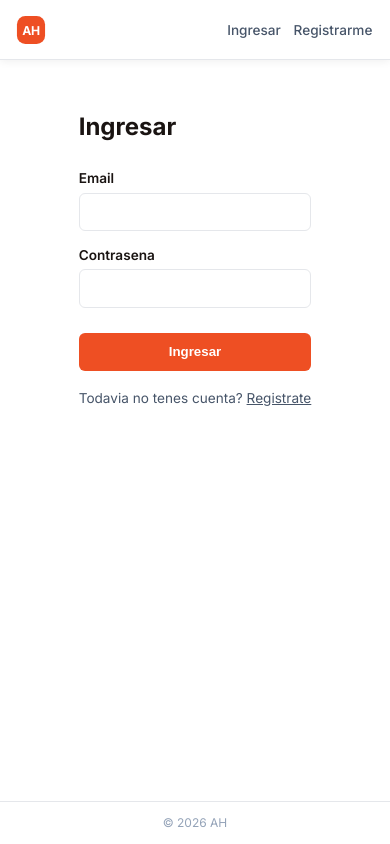
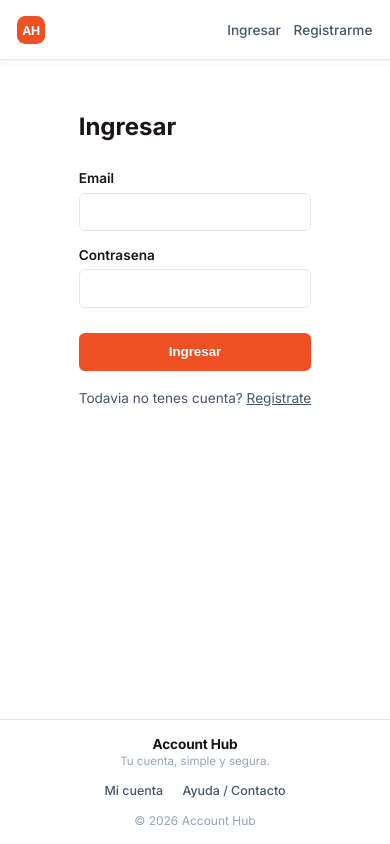
Before and after one commit to Sincro-arg/AH-front, an Angular app: page /login in a window 390 px wide. Built offline with nearby package versions, Linux system fonts and the light colour scheme.

Commit message:
tarea 607: rediseño el footer con enlaces a Mi cuenta y Ayuda, linea de marca y estilo responsive
Agent: c2

```diff
--- a/src/app/components/footer/footer.css
+++ b/src/app/components/footer/footer.css
@@ -8,17 +8,97 @@
 }
 
 .footer__inner {
+  display: flex;
+  align-items: center;
+  justify-content: space-between;
+  gap: 1rem;
   max-width: 960px;
   margin: 0 auto;
   padding: 1rem 1.5rem;
+}
+
+.footer__brand {
+  display: flex;
+  flex-direction: column;
+  gap: 0.1rem;
+  min-width: 0;
+}
+
+.footer__brand-name {
+  font-size: 0.85rem;
+  font-weight: 800;
+  color: var(--color-text);
+  letter-spacing: -0.01em;
+}
+
+.footer__tagline {
+  font-size: 0.72rem;
+  color: var(--color-text-subtle);
+}
+
+.footer__links {
+  display: flex;
+  align-items: center;
+  gap: 1.25rem;
+}
+
+.footer__link {
   font-size: 0.8rem;
+  font-weight: 500;
+  color: var(--color-text-muted);
+  text-decoration: none;
+  border-radius: 6px;
+  padding: 0.2rem 0.1rem;
+  white-space: nowrap;
+}
+
+.footer__link:hover {
+  color: var(--color-primary);
+  text-decoration: underline;
+}
+
+.footer__link:focus-visible {
+  outline: 2px solid var(--color-primary);
+  outline-offset: 2px;
+}
+
+.footer__copy {
+  font-size: 0.75rem;
   color: var(--color-text-subtle);
-  text-align: center;
+  white-space: nowrap;
+  flex-shrink: 0;
+}
+
+@media (max-width: 640px) {
+  .footer__inner {
+    flex-direction: column;
+    align-items: center;
+    text-align: center;
+    gap: 0.75rem;
+    padding: 1.25rem 1rem;
+  }
+
+  .footer__brand {
+    align-items: center;
+  }
+
+  .footer__links {
+    gap: 1rem;
+  }
 }
 
 @media (max-width: 480px) {
   .footer__inner {
-    padding: 0.85rem 1rem;
-    font-size: 0.75rem;
+    padding: 1rem 0.85rem;
+  }
+
+  .footer__links {
+    flex-wrap: wrap;
+    justify-content: center;
+    row-gap: 0.4rem;
+  }
+
+  .footer__link {
+    font-size: 0.78rem;
   }
 }
--- a/src/app/components/footer/footer.html
+++ b/src/app/components/footer/footer.html
@@ -1,5 +1,15 @@
 <footer class="footer">
   <div class="footer__inner">
-    <span>© {{ anio }} AH</span>
+    <div class="footer__brand">
+      <span class="footer__brand-name">Account Hub</span>
+      <span class="footer__tagline">Tu cuenta, simple y segura.</span>
+    </div>
+
+    <nav class="footer__links" aria-label="Enlaces del pie de pagina">
+      <a class="footer__link" routerLink="/configuracion">Mi cuenta</a>
+      <a class="footer__link" href="mailto:soporte@accounthub.com">Ayuda / Contacto</a>
+    </nav>
+
+    <span class="footer__copy">© {{ anio }} Account Hub</span>
   </div>
 </footer>
--- a/src/app/components/footer/footer.ts
+++ b/src/app/components/footer/footer.ts
@@ -1,9 +1,10 @@
 import { Component, ChangeDetectionStrategy } from '@angular/core';
+import { RouterLink } from '@angular/router';
 
 @Component({
   selector: 'app-footer',
   standalone: true,
-  imports: [],
+  imports: [RouterLink],
   templateUrl: './footer.html',
   changeDetection: ChangeDetectionStrategy.Default,
   styleUrl: './footer.css',
```
Also changed, not shown: 1 other file (tests, documents, lock files or other folders).
